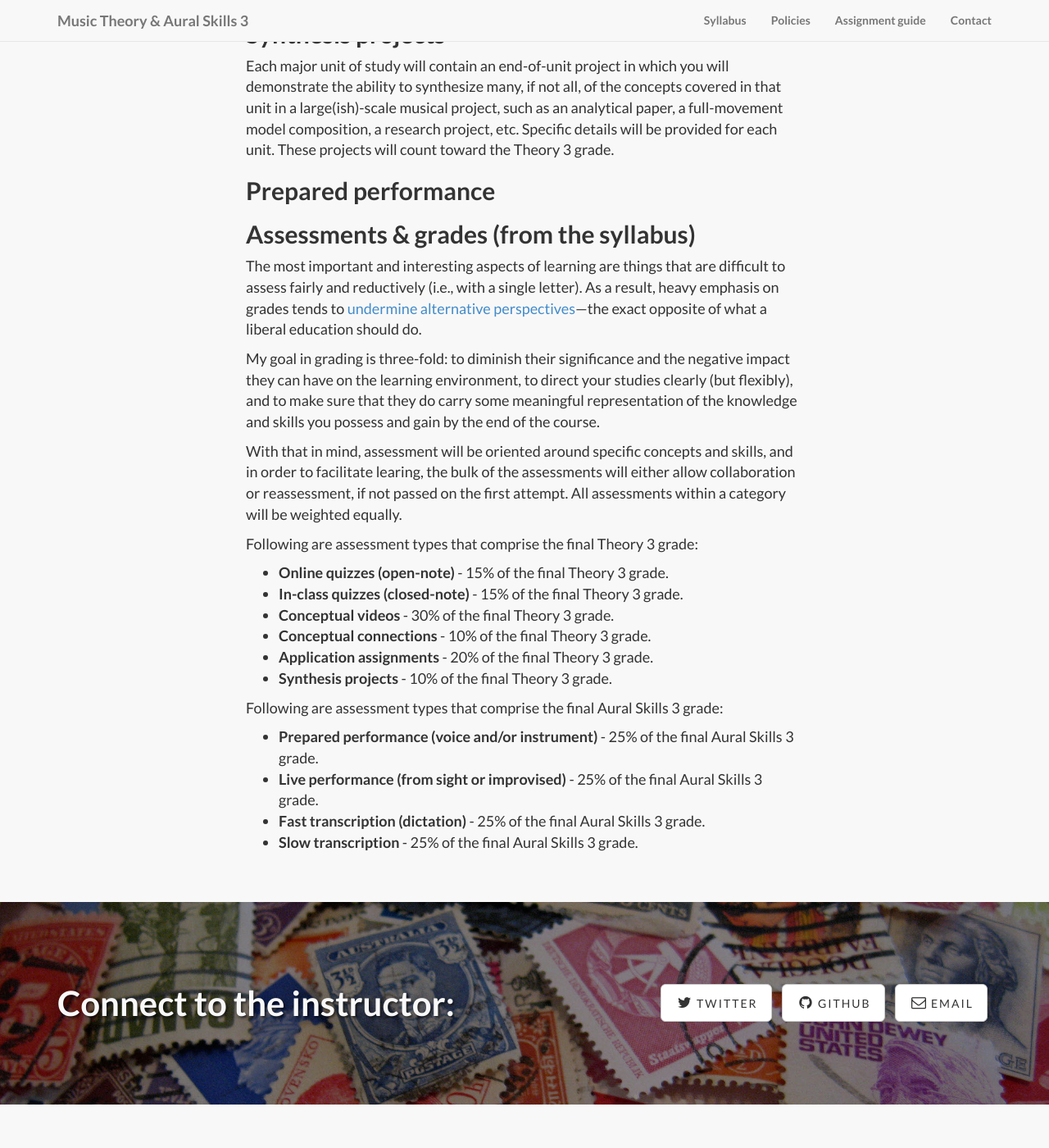
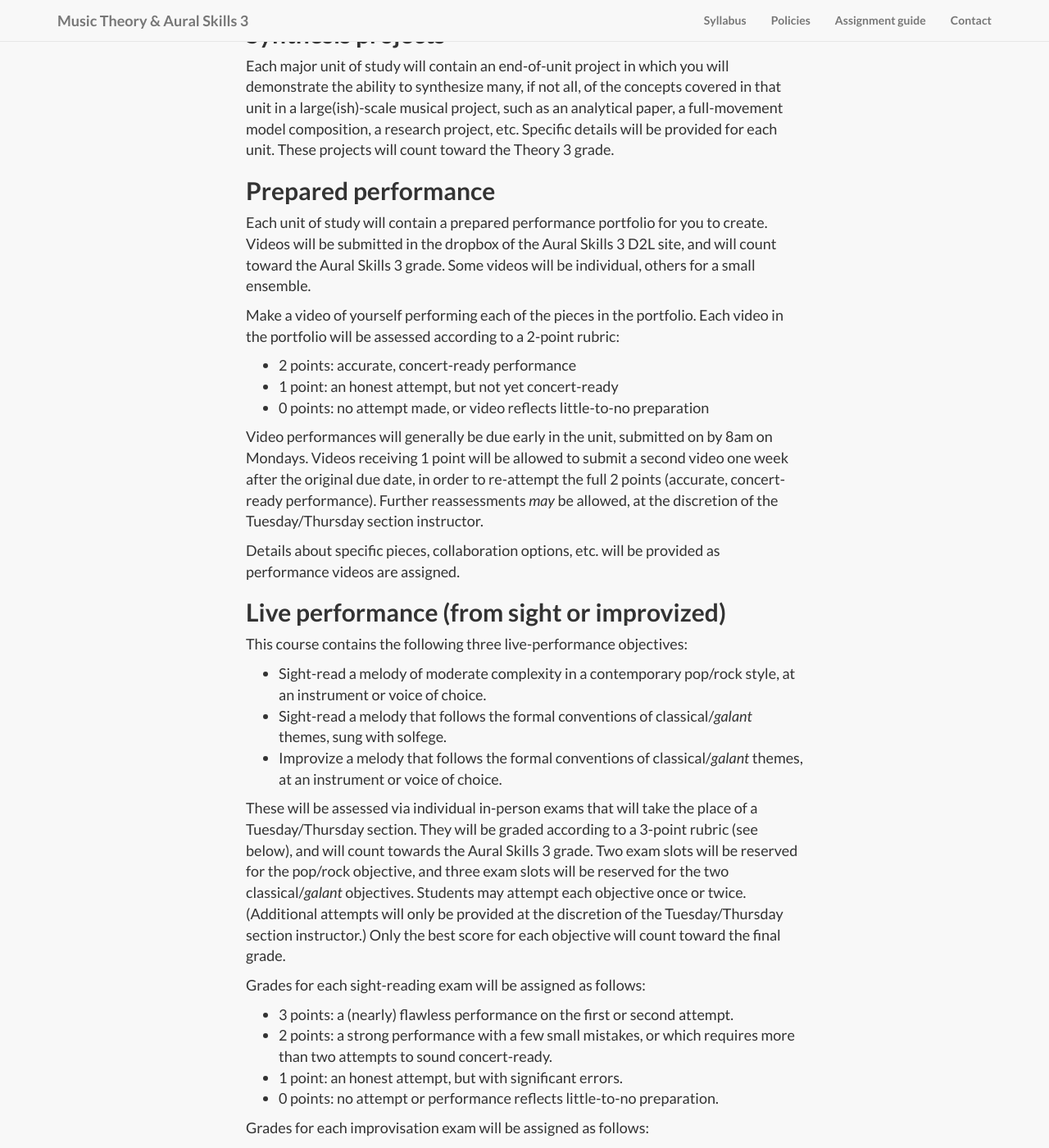
Before and after one commit to kshaffer/theory3, a Jekyll site: the page built from assessments.md, in a window 1280 px wide and 1400 px high, scrolled down 3617 px. Shown: the whole window at 82% size. Built offline with Jekyll 4.4.1, drawn with Linux system fonts in a browser that asks for light colours; nearby versions of some CDN libraries; library files that are not in the unit come from our copies; some of the changed text lies outside the part shown.

Commit message:
assessment guide AS materials added

```diff
--- a/assessments.md
+++ b/assessments.md
@@ -36,7 +36,7 @@ Videos that explain the concept accurately and coherently with a relevant exampl
 
 For each concept, one student video will be shared publicly (with that student's permission) with the class on our collaborative concept map. Throughout the course, this map will provide a high-quality set of concise explanations for student review and public consumption.
 
-*Example video?(s) forthcoming.*
+*Example video(s) forthcoming.*
 
 ## Conceptual mapping
 
@@ -60,9 +60,52 @@ Each major unit of study will contain an end-of-unit project in which you will d
 
 ## Prepared performance
 
+Each unit of study will contain a prepared performance portfolio for you to create. Videos will be submitted in the dropbox of the Aural Skills 3 D2L site, and will count toward the Aural Skills 3 grade. Some videos will be individual, others for a small ensemble.
+
+Make a video of yourself performing each of the pieces in the portfolio. Each video in the portfolio will be assessed according to a 2-point rubric:
+
+- 2 points: accurate, concert-ready performance
+- 1 point: an honest attempt, but not yet concert-ready
+- 0 points: no attempt made, or video reflects little-to-no preparation
+
+Video performances will generally be due early in the unit, submitted on by 8am on Mondays. Videos receiving 1 point will be allowed to submit a second video one week after the original due date, in order to re-attempt the full 2 points (accurate, concert-ready performance). Further reassessments *may* be allowed, at the discretion of the Tuesday/Thursday section instructor.
+
+Details about specific pieces, collaboration options, etc. will be provided as performance videos are assigned.
+
+## Live performance (from sight or improvized)
+
+This course contains the following three live-performance objectives:
+
+- Sight-read a melody of moderate complexity in a contemporary pop/rock style, at an instrument or voice of choice.
+- Sight-read a melody that follows the formal conventions of classical/*galant* themes, sung with solfege.
+- Improvize a melody that follows the formal conventions of classical/*galant* themes, at an instrument or voice of choice.
+
+These will be assessed via individual in-person exams that will take the place of a Tuesday/Thursday section. They will be graded according to a 3-point rubric (see below), and will count towards the Aural Skills 3 grade. Two exam slots will be reserved for the pop/rock objective, and three exam slots will be reserved for the two classical/*galant* objectives. Students may attempt each objective once or twice. (Additional attempts will only be provided at the discretion of the Tuesday/Thursday section instructor.) Only the best score for each objective will count toward the final grade.
+
+Grades for each sight-reading exam will be assigned as follows:
+
+- 3 points: a (nearly) flawless performance on the first or second attempt.
+- 2 points: a strong performance with a few small mistakes, or which requires more than two attempts to sound concert-ready.
+- 1 point: an honest attempt, but with significant errors.
+- 0 points: no attempt or performance reflects little-to-no preparation.
+
+Grades for each improvisation exam will be assigned as follows:
+
+- 3 points: a stylistically appropriate performance with 3 or more notes in most stages of the schemas and several diatonic and chromatic embellishing tones, on the first or second attempt.
+- 2 points: a stylistically appropriate performance with 1 or 2 notes in most stages and/or minimal use of embellishing tones, on the first or second attempt.
+- 1 point: an accurate performance of the skeleton notes of the schemata, but little-to-no embellishment, on the first or second attempt.
+- 0 points: no attempt, or inaccuracies on the skeleton notes of the schemas.
 
 
-## Assessments & grades (from the syllabus)
+## Fast transcription (dictation)
+
+
+
+## Slow transcription
+
+
+
+## Grades (from the syllabus)
 
 The most important and interesting aspects of learning are things that are difficult to assess fairly and reductively (i.e., with a single letter). As a result, heavy emphasis on grades tends to [undermine alternative perspectives](http://www.hybridpedagogy.com/journal/syllabus-manifesto-critical-approach-classroom-culture/)—the exact opposite of what a liberal education should do.
 
@@ -82,6 +125,6 @@ Following are assessment types that comprise the final Theory 3 grade:
 Following are assessment types that comprise the final Aural Skills 3 grade:
 
 - **Prepared performance (voice and/or instrument)** - 25% of the final Aural Skills 3 grade.
-- **Live performance (from sight or improvised)** - 25% of the final Aural Skills 3 grade.
+- **Live performance (from sight or improvized)** - 25% of the final Aural Skills 3 grade.
 - **Fast transcription (dictation)** - 25% of the final Aural Skills 3 grade.
 - **Slow transcription** - 25% of the final Aural Skills 3 grade.
```
